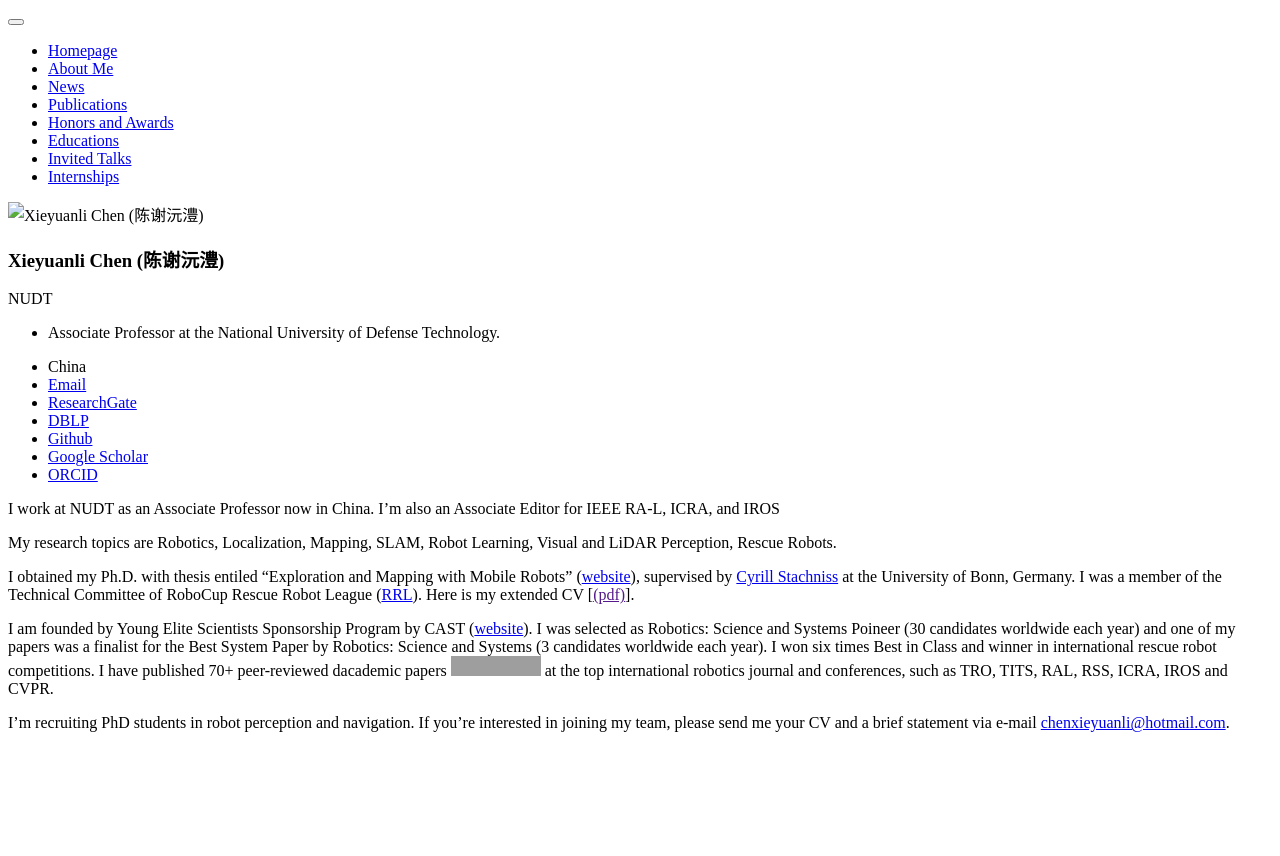
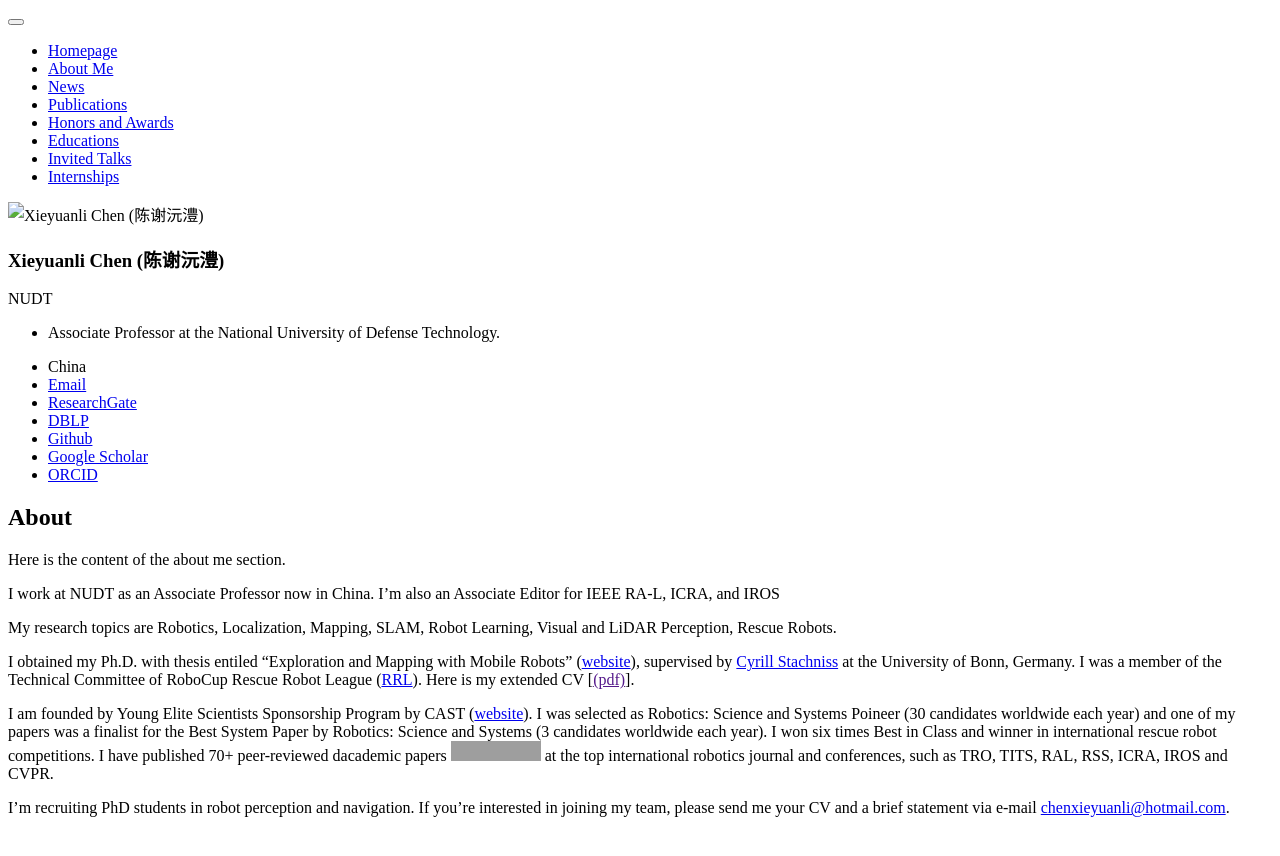
Before and after one commit to shenyehui/my-home, a Jekyll site: the page built from _pages/includes/intro.md, in a window 1280 px wide. Shown: the top 856 px of the page. Built offline with Jekyll 4.4.1, drawn with Linux system fonts in a browser that asks for light colours; our own code applies the rules of GitHub Pages for plain Markdown files; grey boxes are pictures that could not be loaded.

Commit message:
Update intro.md

```diff
--- a/_pages/includes/intro.md
+++ b/_pages/includes/intro.md
@@ -1,3 +1,7 @@
+<span id="about me"></span>
+<h2>About</h2>
+<p>Here is the content of the about me section.</p>
+
 I work at NUDT as an Associate Professor now in China. I'm also an Associate Editor for IEEE RA-L, ICRA, and IROS
 
 My research topics are Robotics, Localization, Mapping, SLAM, Robot Learning, Visual and LiDAR Perception, Rescue Robots.
```
